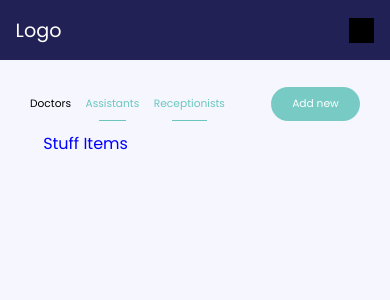
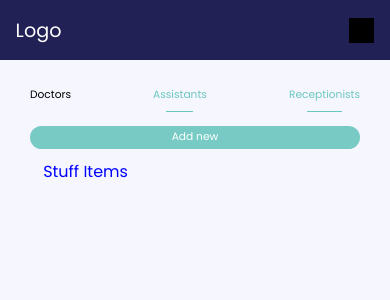
Before and after one commit to Slavik-Da/HOAPITAL-REACT-APP-WEB, a React app: page /stuff in a window 390 px wide. Shown: the top 300 px of the page. Built offline with nearby package versions, Linux system fonts and the light colour scheme.

Commit message:
Tab UI perfectly responsive with add-new-btn

```diff
--- a/src/assets/scss/media.scss
+++ b/src/assets/scss/media.scss
@@ -341,12 +341,17 @@
     .page-stuff{
 
         .pannel-header-line {
+            display: flex;
+            flex-wrap: wrap;
             &__add-new-btn{
-                line-height: 24px;
-                padding: .5em 2em;
+                margin-top: 7%;
+                text-align: center;
+                width: 100%;
+                line-height: 120%;
+
             }
             .tab-line{
-
+                min-width: 100%
             }
         }
     }
```
